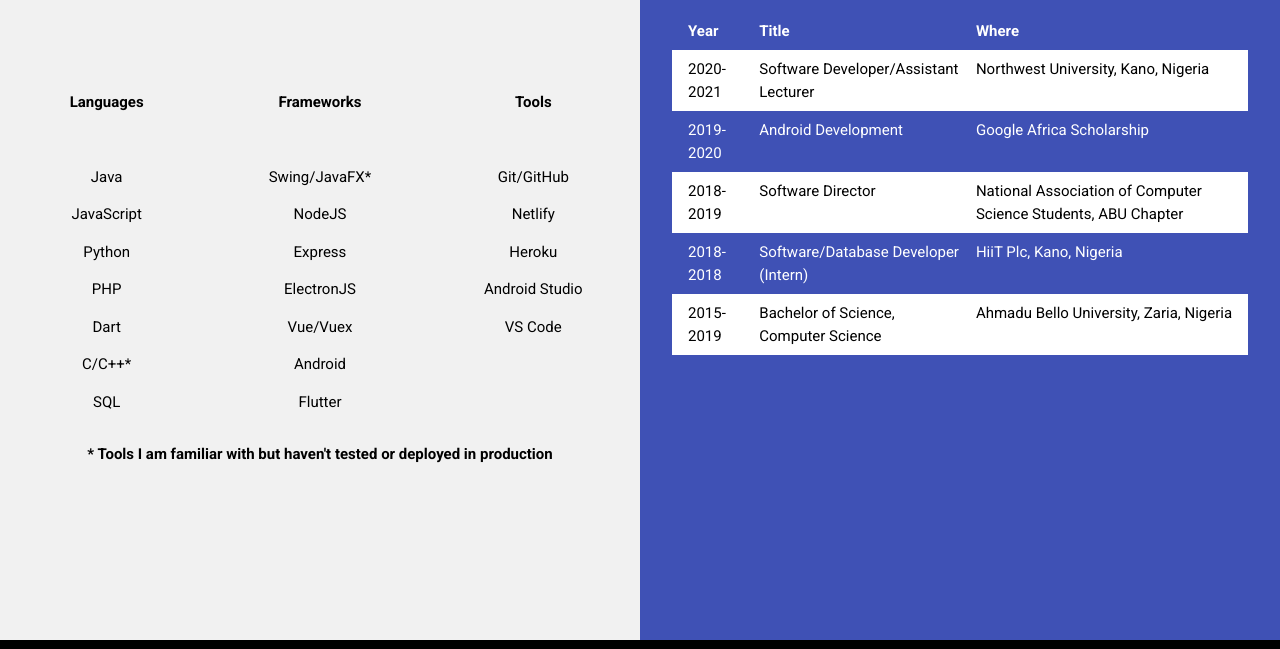
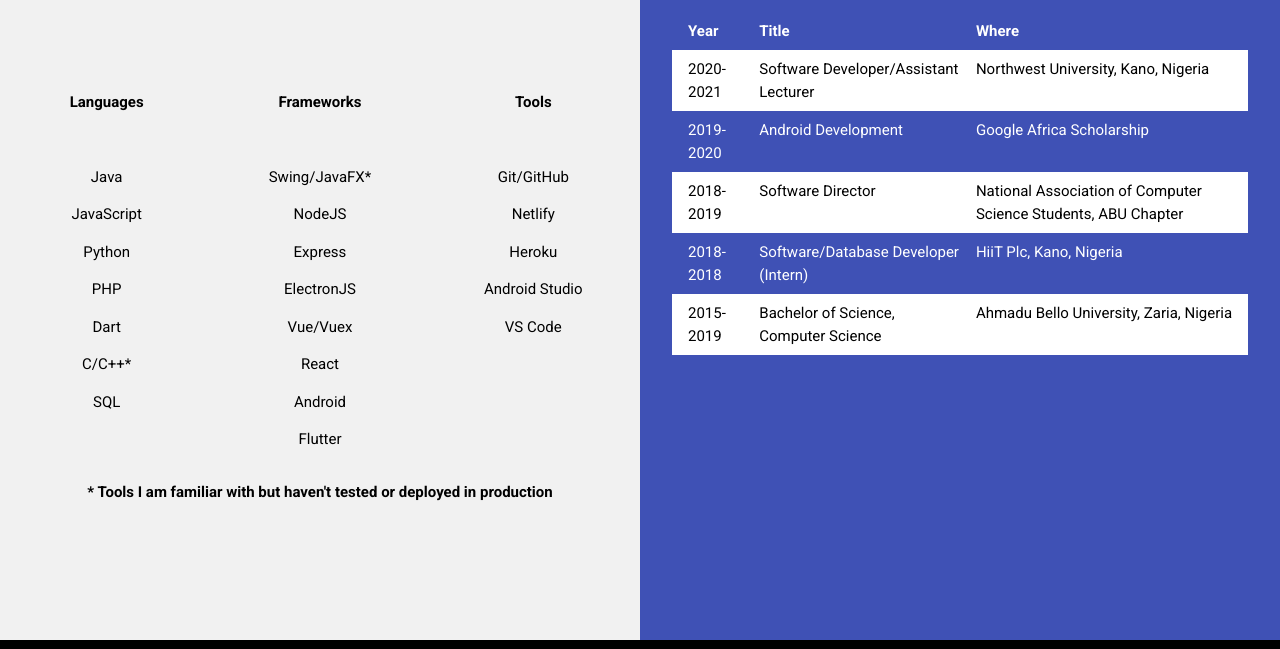
Before and after one commit to farouqu/hng-resume-frontend, a plain HTML site: page index.html in a window 1280 px wide. Shown: the part 860-1509 px from the top of the page. Drawn offline with Linux system fonts and the light colour scheme.

Commit message:
Update index.html

```diff
--- a/index.html
+++ b/index.html
@@ -68,6 +68,7 @@
           <p>Express</p>
           <p>ElectronJS</p>
           <p>Vue/Vuex</p>
+          <p>React<p>
           <p>Android</p>
           <p>Flutter</p>
         </div>
```
